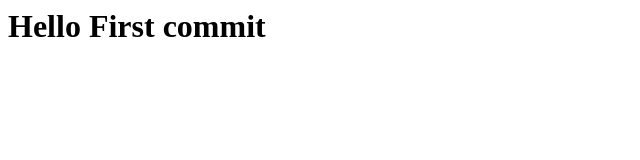
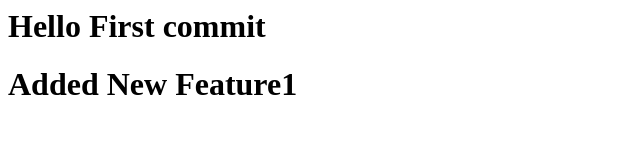
Before and after one commit to Kudhan/Git-Practise, a plain HTML site: page index.html in a window 1280 px wide. Shown: the whole page, without its empty margins (0-640 px from the left). Drawn offline with Linux system fonts and the light colour scheme.

Commit message:
added f1

```diff
--- a/index.html
+++ b/index.html
@@ -1,5 +1,6 @@
 <html>
     <body>
         <h1>Hello First commit</h1>
+        <h1>Added New Feature1</h1>
     </body>
 </html>
```
